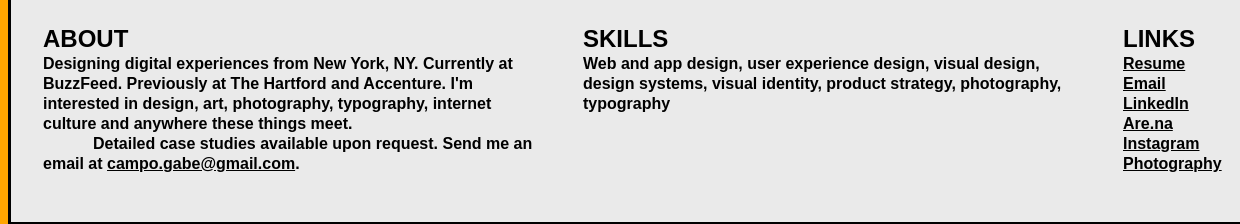
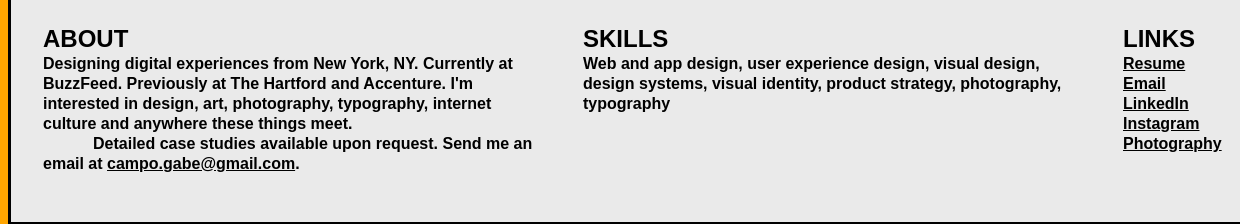
Before and after one commit to milk-toast/prod-design-portfolio, a plain HTML site: page index.html in a window 1280 px wide. Shown: the top 224 px of the page, 40-1280 px from the left. Drawn offline with Linux system fonts and the light colour scheme.

Commit message:
Update index.html

```diff
--- a/index.html
+++ b/index.html
@@ -55,7 +55,6 @@
 							<p><a href="assets/files/gabe-campo-resume.pdf" target="_blank">Resume</a></p>
 							<p><a href="mailto:campo.gabe@gmail.com" target="_blank">Email</a></p>
 							<p><a href="https://www.linkedin.com/in/gabriel-campo/" target="_blank">LinkedIn</a></p>
-							<p><a href="https://www.are.na/gabriel-campo" target="_blank">Are.na</a></p>
 							<p><a href="https://www.instagram.com/windows.92/" target="_blank">Instagram</a></p>
 							<p><a href="https://www.sunshinerecorder.co" target="_blank">Photography</a></p>
 						</div>
```
